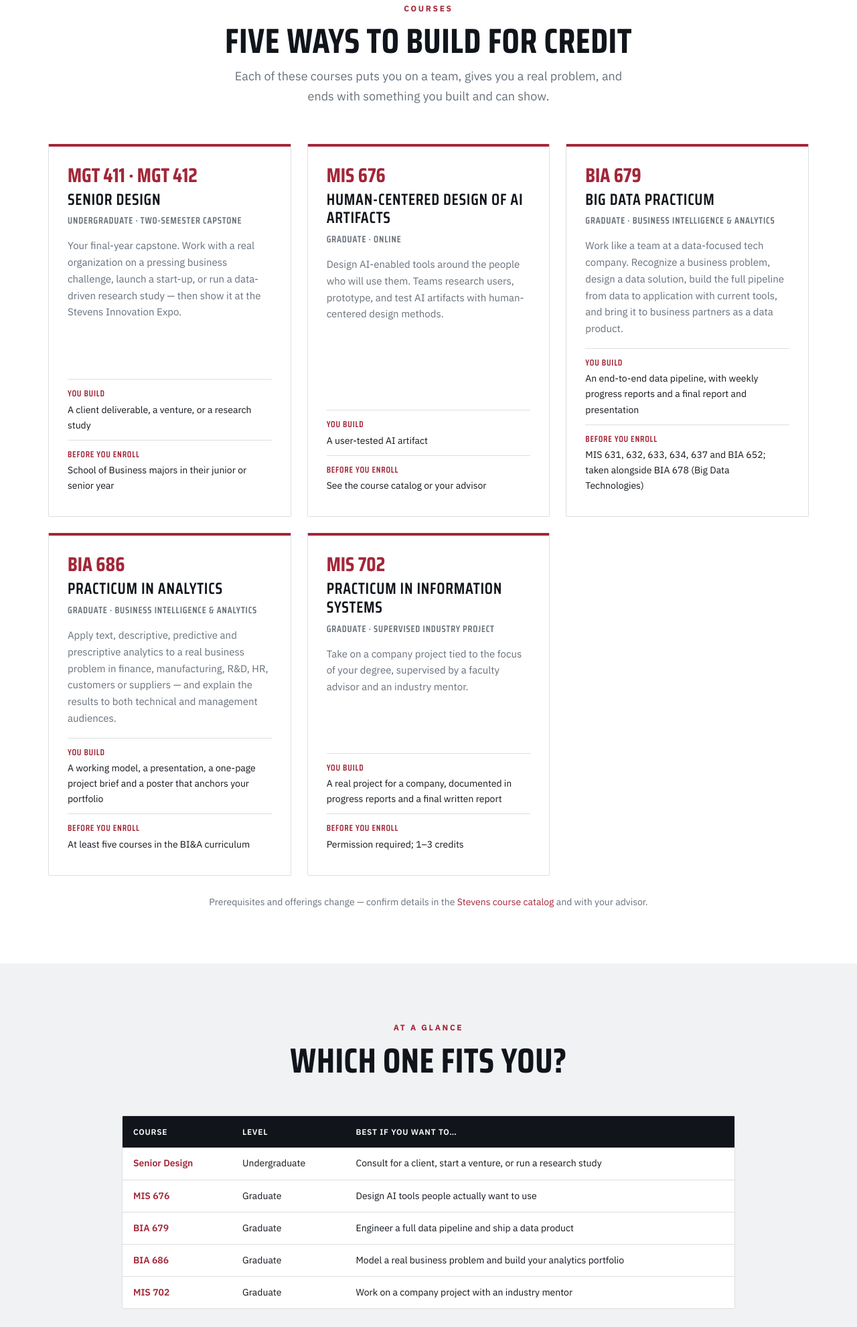
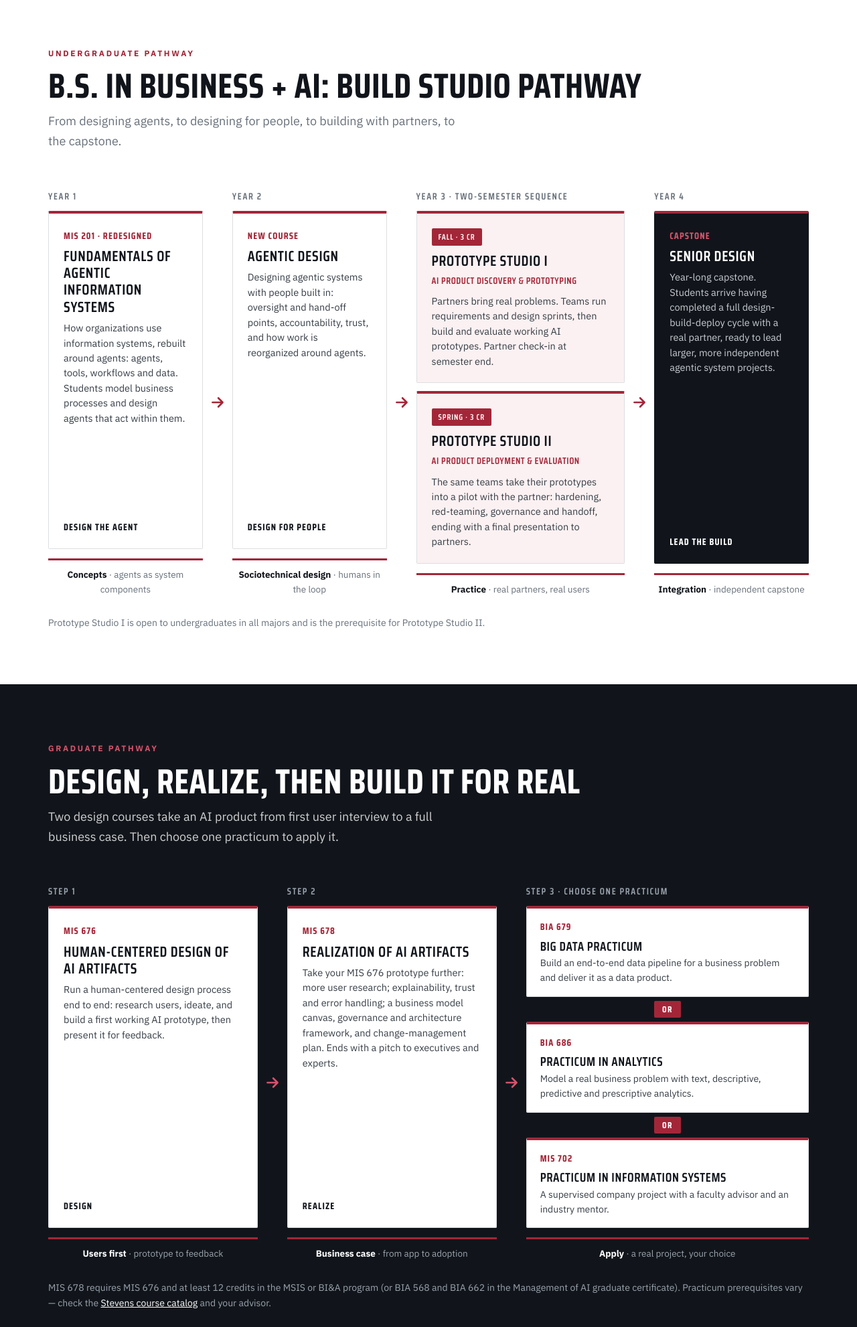
Before and after one commit to aronlindberg/aronlindberg.github.io, a plain HTML site: page build-studio/for-students.html in a window 1280 px wide. Shown: the part 815-2797 px from the top of the page at 67% size. Drawn offline with Linux system fonts and the light colour scheme.

Commit message:
Build Studio: split For Students into undergraduate and graduate pathways
- Undergraduate: four-year B.S. in Business + AI Build Studio pathway
  (MIS 201 -> Agentic Design -> Prototype Studio I & II -> Senior Design)
- Graduate: MIS 676 -> MIS 678 -> one of BIA 679 / BIA 686 / MIS 702
- Visual pathway layout with arrows; stacks vertically on mobile
- Update home For Students summary to match

Co-Authored-By: Claude Opus 5.5 <noreply@anthropic.com>

```diff
--- a/build-studio/css/style.css
+++ b/build-studio/css/style.css
@@ -240,6 +240,8 @@ p  { color: var(--muted); }
 }
 .hero h1 { color: var(--white); margin-bottom: 20px; }
 .hero:has(+ .video-feature) { border-bottom: 0; padding-bottom: 32px; }
+.hero:has(+ .path-picker) { border-bottom: 0; padding-bottom: 40px; }
+.path-picker { border-bottom: 4px solid var(--red); }
 .hero h1 .plus { color: var(--red-lift); }
 .hero p  { color: #C8CDD3; font-size: 19px; max-width: 580px; margin-bottom: 36px; }
 .hero .label { color: var(--ink-mute); }
@@ -327,6 +329,70 @@ p  { color: var(--muted); }
 .audience-panel--dark li { color: #E4E5E6; border-top-color: var(--ink-line); }
 .audience-panel--dark li strong { color: var(--red-lift); }
 @media (max-width: 960px) { .audience-split { grid-template-columns: 1fr; } .audience-panel { padding: 32px 24px; } }
+
+/* ---- Student Pathways ---- */
+.path-picker { background: var(--navy); padding: 0 0 48px; }
+.path-picker__inner { display: grid; grid-template-columns: 1fr 1fr; gap: 16px; }
+.path-picker__item {
+  display: block; padding: 22px 26px; border-radius: var(--radius);
+  background: var(--white); border-top: 4px solid var(--red);
+  transition: transform var(--transition);
+}
+.path-picker__item:hover { transform: translateY(-2px); }
+.path-picker__item--dark { background: var(--ink-2); border: 1px solid var(--ink-line); border-top: 4px solid var(--red); }
+.path-picker__level { display: block; font-family: var(--disp); font-weight: 700; text-transform: uppercase; font-size: 26px; letter-spacing: 0.02em; color: var(--navy); line-height: 1.1; margin-bottom: 4px; }
+.path-picker__item--dark .path-picker__level { color: var(--white); }
+.path-picker__route { display: block; font-size: 14px; color: var(--muted); }
+.path-picker__item--dark .path-picker__route { color: var(--ink-mute); }
+
+.pathway-section { scroll-margin-top: 60px; }
+.pathway { display: flex; align-items: stretch; }
+.stage { flex: 1 1 0; min-width: 0; display: flex; flex-direction: column; }
+.stage--wide { flex-grow: 1.35; }
+.stage__when { font-family: var(--disp); font-weight: 600; text-transform: uppercase; letter-spacing: 0.12em; font-size: 14px; color: var(--muted); margin-bottom: 10px; min-height: 20px; }
+.stage__card {
+  flex: 1; display: flex; flex-direction: column;
+  background: var(--white); border: 1px solid var(--border); border-top: 4px solid var(--red);
+  border-radius: var(--radius); padding: 22px 22px 20px;
+}
+.stage__card h3 { color: var(--navy); font-size: 22px; margin-bottom: 8px; }
+.stage__card p { font-size: 14.5px; line-height: 1.55; color: var(--char); flex: 1; }
+.stage__code { font-family: var(--disp); font-weight: 700; text-transform: uppercase; letter-spacing: 0.08em; font-size: 14px; color: var(--red); margin-bottom: 6px; }
+.stage__sub { font-family: var(--disp); font-weight: 600; text-transform: uppercase; letter-spacing: 0.04em; font-size: 14px; color: var(--red); margin: -2px 0 8px; }
+.stage__tag { margin-top: 16px; font-family: var(--disp); font-weight: 700; text-transform: uppercase; letter-spacing: 0.08em; font-size: 14px; color: var(--navy); }
+.stage__pill { align-self: flex-start; font-family: var(--disp); font-weight: 600; text-transform: uppercase; letter-spacing: 0.08em; font-size: 12px; color: var(--white); background: var(--red); padding: 3px 10px; border-radius: var(--radius); margin-bottom: 10px; }
+.stage__stack { flex: 1; display: flex; flex-direction: column; gap: 12px; }
+.stage__card--partner { background: #FBF1F2; }
+.stage__card--capstone { background: var(--navy); border-color: var(--navy); border-top-color: var(--red); }
+.stage__card--capstone h3, .stage__card--capstone .stage__tag { color: var(--white); }
+.stage__card--capstone p { color: #C8CDD3; }
+.stage__card--capstone .stage__code { color: var(--red-lift); }
+.stage__theme { margin-top: 14px; padding-top: 10px; border-top: 3px solid var(--red); font-size: 13.5px; color: var(--muted); text-align: center; }
+.stage__theme strong { color: var(--text); }
+.pathway__arrow { flex: 0 0 44px; display: flex; align-items: center; justify-content: center; padding-top: 30px; }
+.pathway__arrow svg { width: 26px; height: 26px; fill: none; stroke: var(--red); stroke-width: 2.4; stroke-linecap: round; stroke-linejoin: round; }
+.pathway__note { margin-top: 28px; font-size: 14px; color: var(--muted); }
+
+/* graduate (dark) variant */
+.section--navy .stage__when { color: var(--ink-mute); }
+.section--navy .stage__theme { color: var(--ink-mute); }
+.section--navy .stage__theme strong { color: var(--white); }
+.section--navy .pathway__arrow svg { stroke: var(--red-lift); }
+.section--navy .pathway__note { color: var(--ink-mute); }
+.section--navy .pathway__note a { color: var(--white); text-decoration: underline; }
+.stage__stack--options { gap: 0; }
+.stage__card--option { flex: 1 1 auto; padding: 16px 20px; }
+.stage__card--option h3 { font-size: 19px; margin-bottom: 4px; }
+.stage__card--option p { font-size: 14px; }
+.stage__or { align-self: center; font-family: var(--disp); font-weight: 700; text-transform: uppercase; letter-spacing: 0.1em; font-size: 13px; color: var(--white); background: var(--red); padding: 2px 12px; border-radius: var(--radius); margin: 6px 0; }
+
+@media (max-width: 960px) {
+  .path-picker__inner { grid-template-columns: 1fr; }
+  .pathway { flex-direction: column; }
+  .pathway__arrow { flex-basis: auto; padding: 10px 0; }
+  .pathway__arrow svg { transform: rotate(90deg); }
+  .stage__when { min-height: 0; }
+}
 
 /* ---- Cards ---- */
 .card {
--- a/build-studio/for-students.html
+++ b/build-studio/for-students.html
@@ -4,7 +4,7 @@
   <meta charset="utf-8">
   <meta name="viewport" content="width=device-width, initial-scale=1">
   <title>For Students — Build Studio — Stevens School of Business</title>
-  <link rel="stylesheet" href="css/style.css?v=5">
+  <link rel="stylesheet" href="css/style.css?v=7">
 </head>
 <body>
 
@@ -34,126 +34,151 @@
   <div class="container hero--inner">
     <span class="label">Build Studio · For Students</span>
     <h1>Build for<br>Credit<span class="plus">.</span></h1>
-    <p>Work on real problems for real organizations inside the courses you're already taking — from Senior Design to graduate practicums.</p>
-    <div class="hero__chips">
-      <span class="chip">Senior Design</span>
-      <span class="chip">MIS 676</span>
-      <span class="chip">BIA 679</span>
-      <span class="chip">BIA 686</span>
-      <span class="chip">MIS 702</span>
-    </div>
+    <p>Work on real problems for real organizations inside your degree. Pick your path: a four-year undergraduate pathway, or a graduate sequence that ends in a practicum.</p>
     <div class="btn-group">
-      <a href="#courses" class="btn btn--primary">Find Your Course</a>
+      <a href="#undergraduate" class="btn btn--primary">Undergraduate Pathway</a>
+      <a href="#graduate" class="btn btn--outline btn--outline-white">Graduate Pathway</a>
     </div>
   </div>
 </section>
 
-<!-- COURSES -->
-<section class="section section--white" id="courses">
+<!-- PATH PICKER -->
+<div class="path-picker">
   <div class="container">
-    <div class="section-header centered">
-      <span class="label">Courses</span>
-      <h2>Five ways to build for credit</h2>
-      <p>Each of these courses puts you on a team, gives you a real problem, and ends with something you built and can show.</p>
+    <div class="path-picker__inner">
+      <a href="#undergraduate" class="path-picker__item">
+        <span class="path-picker__level">Undergraduate</span>
+        <span class="path-picker__route">MIS 201 → Agentic Design → Prototype Studio I &amp; II → Senior Design</span>
+      </a>
+      <a href="#graduate" class="path-picker__item path-picker__item--dark">
+        <span class="path-picker__level">Graduate</span>
+        <span class="path-picker__route">MIS 676 → MIS 678 → BIA 679 / BIA 686 / MIS 702</span>
+      </a>
     </div>
-    <div class="course-grid">
-      <article class="course-card" id="senior-design">
-        <div class="course-card__code">MGT 411 · MGT 412</div>
-        <h3>Senior Design</h3>
-        <div class="course-card__meta">Undergraduate · Two-semester capstone</div>
-        <p>Your final-year capstone. Work with a real organization on a pressing business challenge, launch a start-up, or run a data-driven research study — then show it at the Stevens Innovation Expo.</p>
-        <div class="course-card__row"><span>You build</span>A client deliverable, a venture, or a research study</div>
-        <div class="course-card__row"><span>Before you enroll</span>School of Business majors in their junior or senior year</div>
-      </article>
-      <article class="course-card" id="mis-676">
-        <div class="course-card__code">MIS 676</div>
-        <h3>Human-Centered Design of AI Artifacts</h3>
-        <div class="course-card__meta">Graduate · Online</div>
-        <p>Design AI-enabled tools around the people who will use them. Teams research users, prototype, and test AI artifacts with human-centered design methods.</p>
-        <div class="course-card__row"><span>You build</span>A user-tested AI artifact</div>
-        <div class="course-card__row"><span>Before you enroll</span>See the course catalog or your advisor</div>
-      </article>
-      <article class="course-card" id="bia-679">
-        <div class="course-card__code">BIA 679</div>
-        <h3>Big Data Practicum</h3>
-        <div class="course-card__meta">Graduate · Business Intelligence &amp; Analytics</div>
-        <p>Work like a team at a data-focused tech company. Recognize a business problem, design a data solution, build the full pipeline from data to application with current tools, and bring it to business partners as a data product.</p>
-        <div class="course-card__row"><span>You build</span>An end-to-end data pipeline, with weekly progress reports and a final report and presentation</div>
-        <div class="course-card__row"><span>Before you enroll</span>MIS 631, 632, 633, 634, 637 and BIA 652; taken alongside BIA 678 (Big Data Technologies)</div>
-      </article>
-      <article class="course-card" id="bia-686">
-        <div class="course-card__code">BIA 686</div>
-        <h3>Practicum in Analytics</h3>
-        <div class="course-card__meta">Graduate · Business Intelligence &amp; Analytics</div>
-        <p>Apply text, descriptive, predictive and prescriptive analytics to a real business problem in finance, manufacturing, R&amp;D, HR, customers or suppliers — and explain the results to both technical and management audiences.</p>
-        <div class="course-card__row"><span>You build</span>A working model, a presentation, a one-page project brief and a poster that anchors your portfolio</div>
-        <div class="course-card__row"><span>Before you enroll</span>At least five courses in the BI&amp;A curriculum</div>
-      </article>
-      <article class="course-card" id="mis-702">
-        <div class="course-card__code">MIS 702</div>
-        <h3>Practicum in Information Systems</h3>
-        <div class="course-card__meta">Graduate · Supervised industry project</div>
-        <p>Take on a company project tied to the focus of your degree, supervised by a faculty advisor and an industry mentor.</p>
-        <div class="course-card__row"><span>You build</span>A real project for a company, documented in progress reports and a final written report</div>
-        <div class="course-card__row"><span>Before you enroll</span>Permission required; 1–3 credits</div>
-      </article>
+  </div>
+</div>
+
+<!-- UNDERGRADUATE PATHWAY -->
+<section class="section section--white pathway-section" id="undergraduate">
+  <div class="container">
+    <div class="section-header">
+      <span class="label">Undergraduate Pathway</span>
+      <h2>B.S. in Business + AI: Build Studio Pathway</h2>
+      <p>From designing agents, to designing for people, to building with partners, to the capstone.</p>
     </div>
-    <p class="text-center text-muted" style="font-size: 14px; margin-top: 28px;">Prerequisites and offerings change — confirm details in the <a href="https://stevens.catalog.prod.coursedog.com/" target="_blank" rel="noopener">Stevens course catalog</a> and with your advisor.</p>
+    <div class="pathway pathway--four">
+      <div class="stage">
+        <div class="stage__when">Year 1</div>
+        <div class="stage__card">
+          <div class="stage__code">MIS 201 · Redesigned</div>
+          <h3>Fundamentals of Agentic Information Systems</h3>
+          <p>How organizations use information systems, rebuilt around agents: agents, tools, workflows and data. Students model business processes and design agents that act within them.</p>
+          <div class="stage__tag">Design the agent</div>
+        </div>
+        <div class="stage__theme"><strong>Concepts</strong> · agents as system components</div>
+      </div>
+      <div class="pathway__arrow" aria-hidden="true"><svg viewBox="0 0 24 24"><path d="M5 12h13M13 6l6 6-6 6"/></svg></div>
+      <div class="stage">
+        <div class="stage__when">Year 2</div>
+        <div class="stage__card">
+          <div class="stage__code">New course</div>
+          <h3>Agentic Design</h3>
+          <p>Designing agentic systems with people built in: oversight and hand-off points, accountability, trust, and how work is reorganized around agents.</p>
+          <div class="stage__tag">Design for people</div>
+        </div>
+        <div class="stage__theme"><strong>Sociotechnical design</strong> · humans in the loop</div>
+      </div>
+      <div class="pathway__arrow" aria-hidden="true"><svg viewBox="0 0 24 24"><path d="M5 12h13M13 6l6 6-6 6"/></svg></div>
+      <div class="stage stage--wide">
+        <div class="stage__when">Year 3 · Two-semester sequence</div>
+        <div class="stage__stack">
+          <div class="stage__card stage__card--partner">
+            <span class="stage__pill">Fall · 3 cr</span>
+            <h3>Prototype Studio I</h3>
+            <div class="stage__sub">AI Product Discovery &amp; Prototyping</div>
+            <p>Partners bring real problems. Teams run requirements and design sprints, then build and evaluate working AI prototypes. Partner check-in at semester end.</p>
+          </div>
+          <div class="stage__card stage__card--partner">
+            <span class="stage__pill">Spring · 3 cr</span>
+            <h3>Prototype Studio II</h3>
+            <div class="stage__sub">AI Product Deployment &amp; Evaluation</div>
+            <p>The same teams take their prototypes into a pilot with the partner: hardening, red-teaming, governance and handoff, ending with a final presentation to partners.</p>
+          </div>
+        </div>
+        <div class="stage__theme"><strong>Practice</strong> · real partners, real users</div>
+      </div>
+      <div class="pathway__arrow" aria-hidden="true"><svg viewBox="0 0 24 24"><path d="M5 12h13M13 6l6 6-6 6"/></svg></div>
+      <div class="stage">
+        <div class="stage__when">Year 4</div>
+        <div class="stage__card stage__card--capstone">
+          <div class="stage__code">Capstone</div>
+          <h3>Senior Design</h3>
+          <p>Year-long capstone. Students arrive having completed a full design-build-deploy cycle with a real partner, ready to lead larger, more independent agentic system projects.</p>
+          <div class="stage__tag">Lead the build</div>
+        </div>
+        <div class="stage__theme"><strong>Integration</strong> · independent capstone</div>
+      </div>
+    </div>
+    <p class="pathway__note">Prototype Studio I is open to undergraduates in all majors and is the prerequisite for Prototype Studio II.</p>
   </div>
 </section>
 
-<!-- AT A GLANCE -->
-<section class="section section--tinted">
-  <div class="container" style="max-width: 980px;">
-    <div class="section-header centered">
-      <span class="label">At a Glance</span>
-      <h2>Which one fits you?</h2>
+<!-- GRADUATE PATHWAY -->
+<section class="section section--navy pathway-section" id="graduate">
+  <div class="container">
+    <div class="section-header">
+      <span class="label">Graduate Pathway</span>
+      <h2>Design, realize, then build it for real</h2>
+      <p>Two design courses take an AI product from first user interview to a full business case. Then choose one practicum to apply it.</p>
     </div>
-    <div class="table-wrapper">
-      <table>
-        <thead>
-          <tr><th>Course</th><th>Level</th><th>Best if you want to…</th></tr>
-        </thead>
-        <tbody>
-          <tr><td><a href="#senior-design">Senior Design</a></td><td>Undergraduate</td><td>Consult for a client, start a venture, or run a research study</td></tr>
-          <tr><td><a href="#mis-676">MIS 676</a></td><td>Graduate</td><td>Design AI tools people actually want to use</td></tr>
-          <tr><td><a href="#bia-679">BIA 679</a></td><td>Graduate</td><td>Engineer a full data pipeline and ship a data product</td></tr>
-          <tr><td><a href="#bia-686">BIA 686</a></td><td>Graduate</td><td>Model a real business problem and build your analytics portfolio</td></tr>
-          <tr><td><a href="#mis-702">MIS 702</a></td><td>Graduate</td><td>Work on a company project with an industry mentor</td></tr>
-        </tbody>
-      </table>
-    </div>
-  </div>
-</section>
-
-<!-- HOW IT CONNECTS -->
-<section class="section section--white">
-  <div class="container">
-    <div class="section-header centered">
-      <span class="label">How It Connects</span>
-      <h2>From challenge to solution</h2>
-      <p>Build Studio links these courses to real partner problems — so the project you build in class is one an organization actually asked for.</p>
-    </div>
-    <div class="sprint-timeline">
-      <div class="sprint-step active">
-        <div class="sprint-step__num">1</div>
-        <div class="sprint-step__weeks">Start</div>
-        <div class="sprint-step__title">Pick a Real Problem</div>
-        <div class="sprint-step__body">Companies, agencies, and nonprofits provide real challenges for your team to take on</div>
+    <div class="pathway pathway--three">
+      <div class="stage">
+        <div class="stage__when">Step 1</div>
+        <div class="stage__card">
+          <div class="stage__code">MIS 676</div>
+          <h3>Human-Centered Design of AI Artifacts</h3>
+          <p>Run a human-centered design process end to end: research users, ideate, and build a first working AI prototype, then present it for feedback.</p>
+          <div class="stage__tag">Design</div>
+        </div>
+        <div class="stage__theme"><strong>Users first</strong> · prototype to feedback</div>
       </div>
-      <div class="sprint-step">
-        <div class="sprint-step__num">2</div>
-        <div class="sprint-step__weeks">In Your Course</div>
-        <div class="sprint-step__title">Build It</div>
-        <div class="sprint-step__body">Research users, prototype, test, and iterate with faculty guidance</div>
+      <div class="pathway__arrow" aria-hidden="true"><svg viewBox="0 0 24 24"><path d="M5 12h13M13 6l6 6-6 6"/></svg></div>
+      <div class="stage">
+        <div class="stage__when">Step 2</div>
+        <div class="stage__card">
+          <div class="stage__code">MIS 678</div>
+          <h3>Realization of AI Artifacts</h3>
+          <p>Take your MIS 676 prototype further: more user research; explainability, trust and error handling; a business model canvas, governance and architecture framework, and change-management plan. Ends with a pitch to executives and experts.</p>
+          <div class="stage__tag">Realize</div>
+        </div>
+        <div class="stage__theme"><strong>Business case</strong> · from app to adoption</div>
       </div>
-      <div class="sprint-step">
-        <div class="sprint-step__num">3</div>
-        <div class="sprint-step__weeks">Later in the Term</div>
-        <div class="sprint-step__title">Show It</div>
-        <div class="sprint-step__body">Present your solution to the partner who asked for it — and get their feedback</div>
+      <div class="pathway__arrow" aria-hidden="true"><svg viewBox="0 0 24 24"><path d="M5 12h13M13 6l6 6-6 6"/></svg></div>
+      <div class="stage stage--wide">
+        <div class="stage__when">Step 3 · Choose one practicum</div>
+        <div class="stage__stack stage__stack--options">
+          <div class="stage__card stage__card--option">
+            <div class="stage__code">BIA 679</div>
+            <h3>Big Data Practicum</h3>
+            <p>Build an end-to-end data pipeline for a business problem and deliver it as a data product.</p>
+          </div>
+          <div class="stage__or" aria-hidden="true">or</div>
+          <div class="stage__card stage__card--option">
+            <div class="stage__code">BIA 686</div>
+            <h3>Practicum in Analytics</h3>
+            <p>Model a real business problem with text, descriptive, predictive and prescriptive analytics.</p>
+          </div>
+          <div class="stage__or" aria-hidden="true">or</div>
+          <div class="stage__card stage__card--option">
+            <div class="stage__code">MIS 702</div>
+            <h3>Practicum in Information Systems</h3>
+            <p>A supervised company project with a faculty advisor and an industry mentor.</p>
+          </div>
+        </div>
+        <div class="stage__theme"><strong>Apply</strong> · a real project, your choice</div>
       </div>
     </div>
+    <p class="pathway__note">MIS 678 requires MIS 676 and at least 12 credits in the MSIS or BI&amp;A program (or BIA 568 and BIA 662 in the Management of AI graduate certificate). Practicum prerequisites vary — check the <a href="https://stevens.catalog.prod.coursedog.com/" target="_blank" rel="noopener">Stevens course catalog</a> and your advisor.</p>
   </div>
 </section>
 
```
Also changed, not shown: build-studio/for-partners.html (+1 -1 lines), build-studio/index.html (+3 -3 lines).
